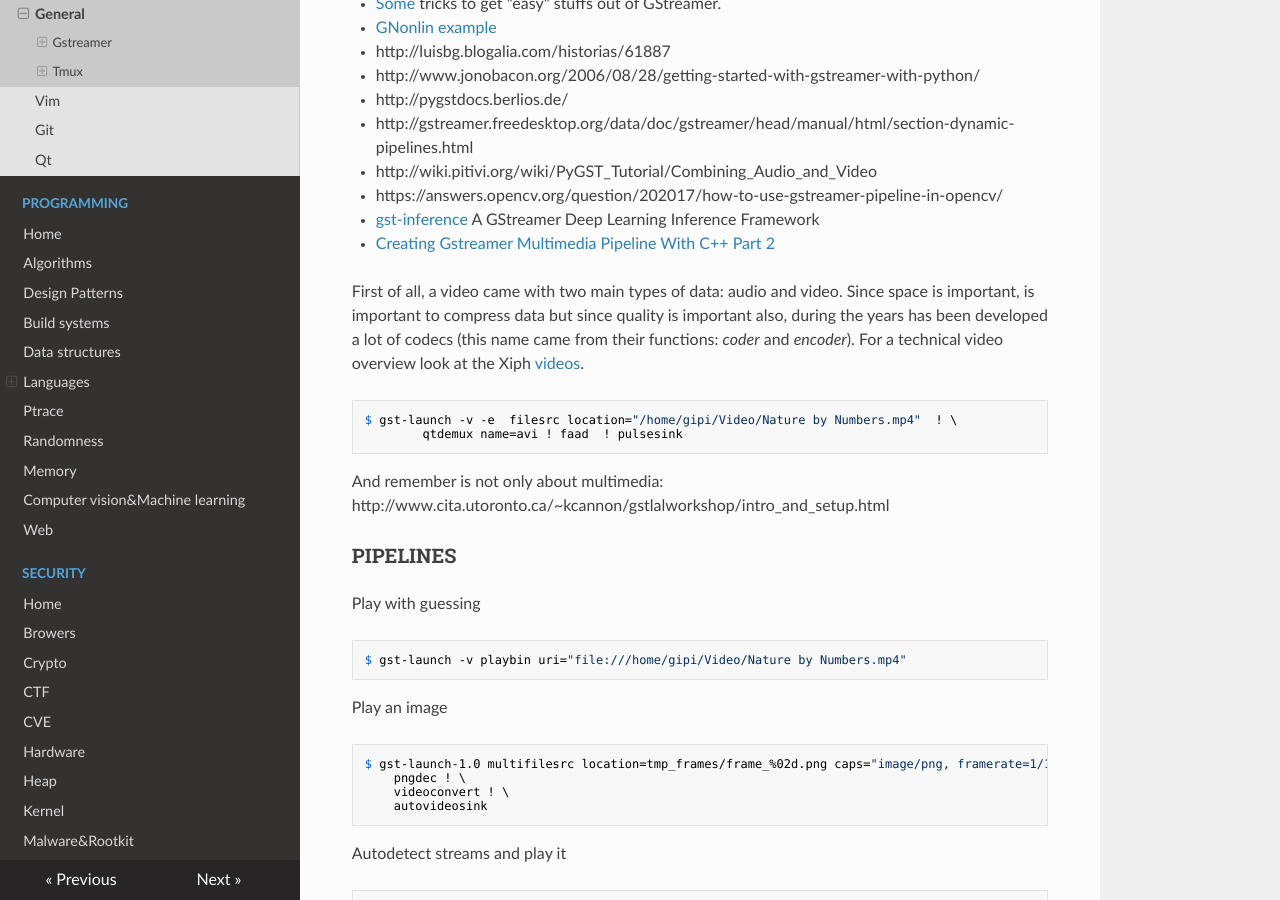
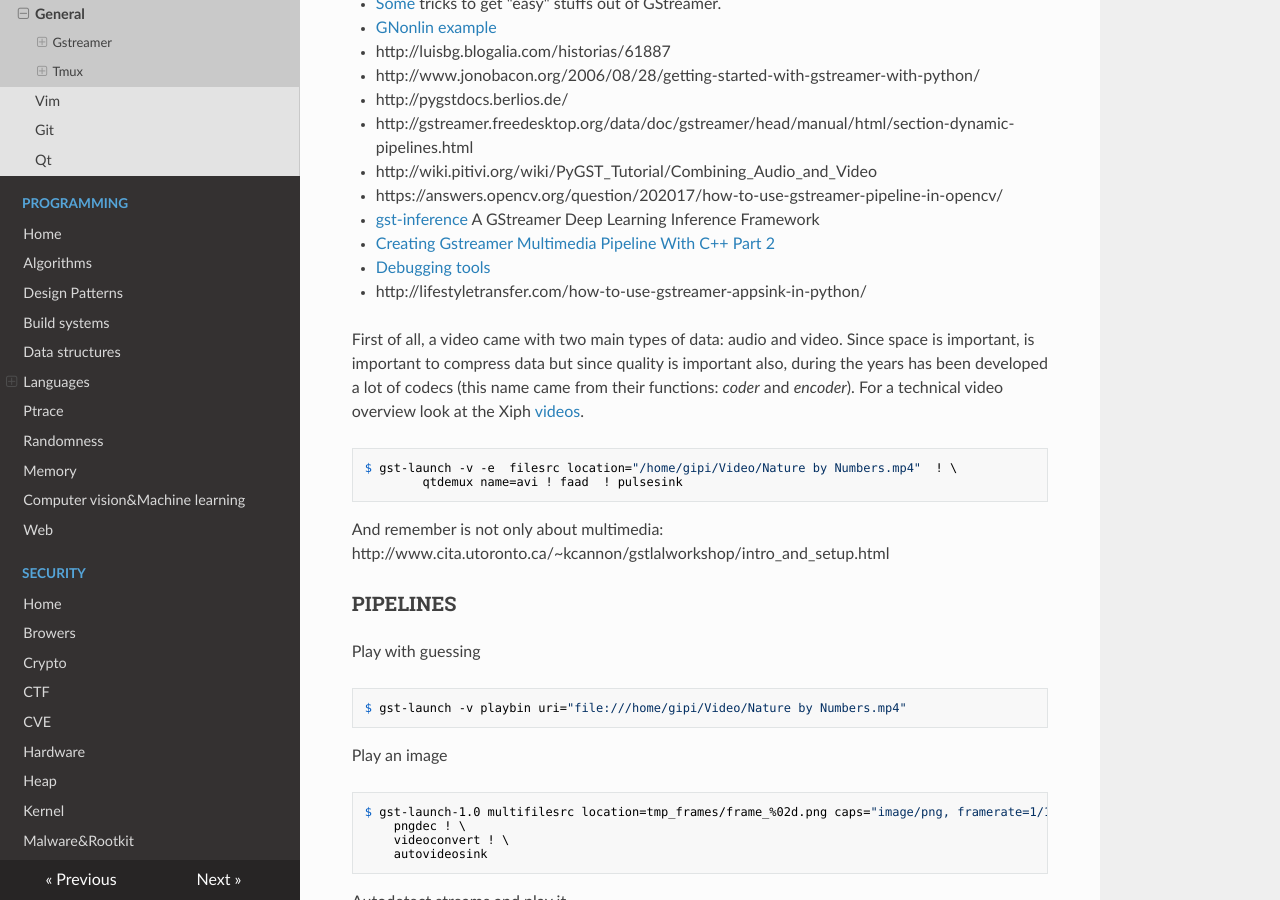
Before and after one commit to gipi/low-level, an MkDocs documentation site: the page built from docs/applications/index.md, in a window 1280 px wide and 900 px high, scrolled down 656 px. Built offline with MkDocs 1.6.1, drawn with Linux system fonts in a browser that asks for light colours; nearby versions of some CDN libraries; old or Windows-style settings are respelled for this version of MkDocs.

Commit message:
Update index.md

```diff
--- a/docs/applications/index.md
+++ b/docs/applications/index.md
@@ -29,6 +29,8 @@
  - https://answers.opencv.org/question/202017/how-to-use-gstreamer-pipeline-in-opencv/
  - [gst-inference](https://github.com/RidgeRun/gst-inference) A GStreamer Deep Learning Inference Framework
  - [Creating Gstreamer Multimedia Pipeline With C++ Part 2](https://medium.com/analytics-vidhya/creating-gstreamer-multimedia-pipeline-with-c-part-2-d3085c471747)
+ - [Debugging tools](https://gstreamer.freedesktop.org/documentation/tutorials/basic/debugging-tools.html?gi-language=c)
+ - http://lifestyletransfer.com/how-to-use-gstreamer-appsink-in-python/
 
 First of all, a video came with two main types of data: audio and video. Since space is important, is important to compress data but since quality is important also, during the years has been developed a lot of codecs (this name came from their functions: *coder* and *encoder*). For a technical video overview look at the Xiph [videos](http://xiph.org/video/).
 
```
